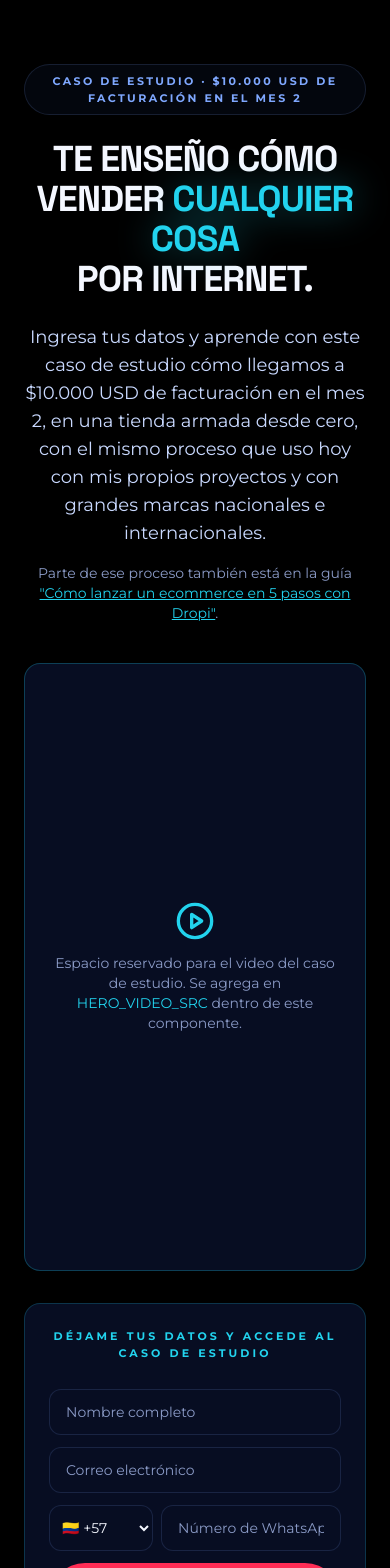
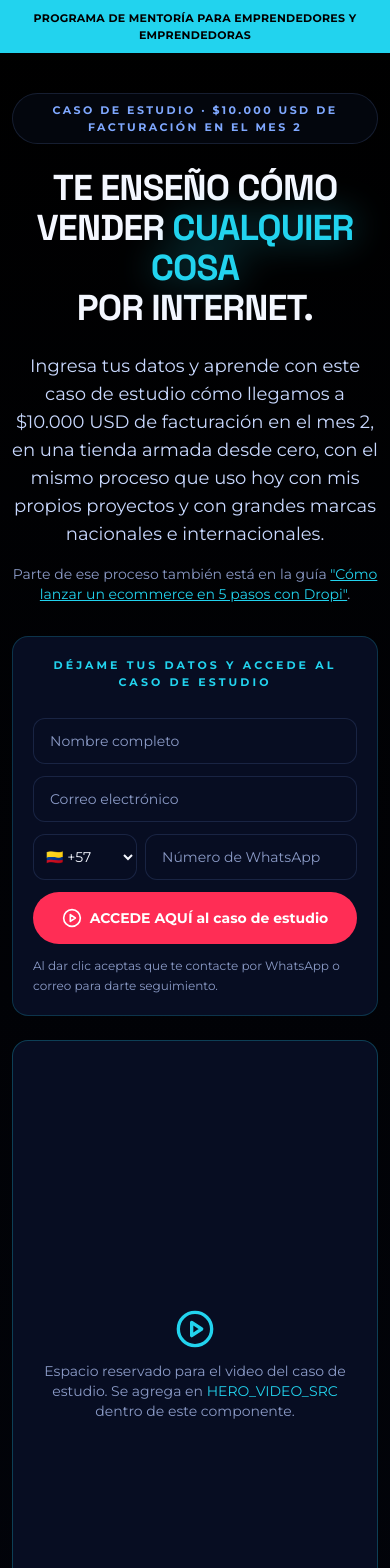
Before and after one commit to samigonza3/portafolio-2027, a React (Vite) app: page /mentoria-dropshipping in a window 390 px wide. Shown: the top 1568 px of the page. Built offline with nearby package versions, Linux system fonts and the light colour scheme.

Commit message:
Reordena hero mobile-first (barra, copy, form, video), reduce márgenes y aplica fondo degradado negro a azul

```diff
--- a/src/components/DropshippingMentoria.tsx
+++ b/src/components/DropshippingMentoria.tsx
@@ -456,12 +456,20 @@ function BookingForm() {
 
 export default function DropshippingMentoria() {
   return (
-    <div className="min-h-screen bg-black text-frost">
-      {/* Hero: alto contraste negro + titular en cian, video con toggle de
-          sonido y formulario de captura de lead arriba del scroll, siguiendo
-          de cerca la referencia de Master Escala */}
-      <section className="max-w-5xl mx-auto px-6 pt-16 pb-16">
-        <div className="text-center max-w-3xl mx-auto mb-10">
+    <div className="min-h-screen bg-gradient-to-b from-black via-space-950 to-nebula text-frost">
+      {/* Barra superior de contexto, full-bleed y en color de contraste,
+          primer elemento que se ve mobile-first */}
+      <div className="bg-cyan-400 text-black text-center py-2.5 px-3">
+        <p className="label-mono !text-black !tracking-wide text-[11px] sm:text-xs font-bold">
+          Programa de mentoría para emprendedores y emprendedoras
+        </p>
+      </div>
+
+      {/* Hero: orden mobile-first — copy principal, subcopy, formulario y
+          por último el video, siguiendo de cerca la referencia de Master
+          Escala pero con márgenes reducidos para que se vea completo */}
+      <section className="max-w-3xl mx-auto px-3 sm:px-6 pt-10 pb-16">
+        <div className="text-center mb-8">
           <span className="eyebrow">Caso de estudio · $10.000 USD de facturación en el mes 2</span>
           <h1 className="display-xl text-4xl sm:text-5xl md:text-6xl mt-6 mb-6">
             Te enseño cómo vender{' '}
@@ -488,19 +496,18 @@ export default function DropshippingMentoria() {
           </p>
         </div>
 
-        <div className="grid lg:grid-cols-[0.95fr_1.05fr] gap-8 items-start max-w-4xl mx-auto">
-          <HeroVideo />
-          <div className="rounded-2xl border border-cyan-400/20 bg-space-900 p-6 sm:p-8">
-            <p className="label-mono !text-cyan-400 mb-4 text-center lg:text-left">
-              Déjame tus datos y accede al caso de estudio
-            </p>
-            <LeadCaptureForm />
-          </div>
+        <div className="rounded-2xl border border-cyan-400/20 bg-space-900 p-5 sm:p-8 mb-6">
+          <p className="label-mono !text-cyan-400 mb-4 text-center">
+            Déjame tus datos y accede al caso de estudio
+          </p>
+          <LeadCaptureForm />
         </div>
+
+        <HeroVideo />
       </section>
 
       {/* Calificación / para quién es, en tarjetas con ícono como la referencia */}
-      <section className="max-w-5xl mx-auto px-6 py-14 border-t border-star-light/15">
+      <section className="max-w-5xl mx-auto px-3 sm:px-6 py-14 border-t border-star-light/15">
         <h2 className="text-2xl md:text-3xl font-extrabold mb-8 text-center">
           Esto es para ti solo si...
         </h2>
@@ -520,7 +527,7 @@ export default function DropshippingMentoria() {
       {/* Prueba social: solo se muestra cuando haya testimonios reales cargados
           en TESTIMONIALS, igual que la referencia pero sin inventar nada. */}
       {TESTIMONIALS.length > 0 && (
-        <section className="max-w-5xl mx-auto px-6 py-14 border-t border-star-light/15">
+        <section className="max-w-5xl mx-auto px-3 sm:px-6 py-14 border-t border-star-light/15">
           <h2 className="text-2xl md:text-3xl font-extrabold mb-8 text-center">
             Lo que dicen quienes ya pasaron por la mentoría
           </h2>
@@ -537,7 +544,7 @@ export default function DropshippingMentoria() {
 
       {/* Autoridad del mentor, mismo formato que la ficha de perfil de la
           referencia: foto, nombre, redes y bio */}
-      <section className="max-w-4xl mx-auto px-6 py-14 border-t border-star-light/15">
+      <section className="max-w-4xl mx-auto px-3 sm:px-6 py-14 border-t border-star-light/15">
         <h2 className="text-2xl md:text-3xl font-extrabold mb-6 text-center">
           Por qué te conviene escucharme
         </h2>
@@ -575,7 +582,7 @@ export default function DropshippingMentoria() {
 
       {/* Resultados: solo se muestra cuando haya capturas reales cargadas en
           RESULT_IMAGES. Mientras tanto, se deja el espacio listo y marcado. */}
-      <section className="max-w-5xl mx-auto px-6 py-14 border-t border-star-light/15">
+      <section className="max-w-5xl mx-auto px-3 sm:px-6 py-14 border-t border-star-light/15">
         <h2 className="text-2xl md:text-3xl font-extrabold mb-8 text-center">Algunos resultados</h2>
         {RESULT_IMAGES.length > 0 ? (
           <div className="grid grid-cols-2 sm:grid-cols-3 gap-4">
@@ -595,7 +602,7 @@ export default function DropshippingMentoria() {
       </section>
 
       {/* Las 3 formas de empezar: la oferta real de Samuel */}
-      <section id="opciones" className="max-w-5xl mx-auto px-6 py-14 border-t border-star-light/15">
+      <section id="opciones" className="max-w-5xl mx-auto px-3 sm:px-6 py-14 border-t border-star-light/15">
         <div className="text-center mb-10">
           <span className="eyebrow">Elige cómo empezar</span>
           <h2 className="text-2xl md:text-3xl font-extrabold mt-4">3 formas de dar el paso</h2>
@@ -660,7 +667,7 @@ export default function DropshippingMentoria() {
       </section>
 
       {/* Reserva de llamada */}
-      <section id="reservar" className="max-w-2xl mx-auto px-6 py-14 border-t border-star-light/15">
+      <section id="reservar" className="max-w-2xl mx-auto px-3 sm:px-6 py-14 border-t border-star-light/15">
         <div className="text-center mb-8">
           <Sparkles className="w-6 h-6 text-star-light mx-auto mb-3" />
           <h2 className="text-2xl md:text-3xl font-extrabold mb-2">Agenda tu llamada de discovery</h2>
@@ -675,7 +682,7 @@ export default function DropshippingMentoria() {
       </section>
 
       {/* FAQ corto */}
-      <section className="max-w-3xl mx-auto px-6 py-14 border-t border-star-light/15">
+      <section className="max-w-3xl mx-auto px-3 sm:px-6 py-14 border-t border-star-light/15">
         <h2 className="text-2xl md:text-3xl font-extrabold mb-8 text-center">Preguntas frecuentes</h2>
         <div className="space-y-6">
           <div>
@@ -711,7 +718,7 @@ export default function DropshippingMentoria() {
       </section>
 
       {/* CTA final */}
-      <section className="max-w-3xl mx-auto px-6 py-16 text-center border-t border-star-light/15">
+      <section className="max-w-3xl mx-auto px-3 sm:px-6 py-16 text-center border-t border-star-light/15">
         <h2 className="text-2xl md:text-3xl font-extrabold mb-4">¿Listo para dar el paso?</h2>
         <p className="text-ice mb-8">Elige la opción con la que quieras empezar.</p>
         <a href="#opciones" className="btn-star">
@@ -721,7 +728,7 @@ export default function DropshippingMentoria() {
 
       {/* Disclaimers: igual función que en la referencia — transparencia legal
           y aviso de que este sitio no depende de Meta/Facebook/Instagram. */}
-      <section className="max-w-3xl mx-auto px-6 py-14 border-t border-star-light/15">
+      <section className="max-w-3xl mx-auto px-3 sm:px-6 py-14 border-t border-star-light/15">
         <div className="text-muted text-xs leading-relaxed space-y-3">
           <p>
             Este sitio no es parte del sitio web de Facebook, Meta o Instagram, ni está respaldado
```
